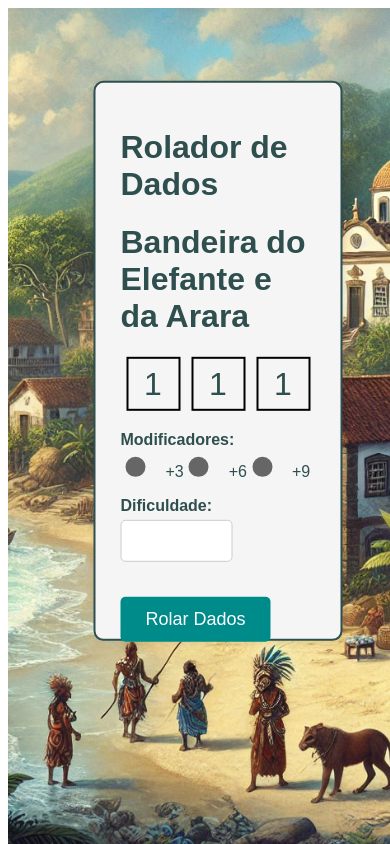
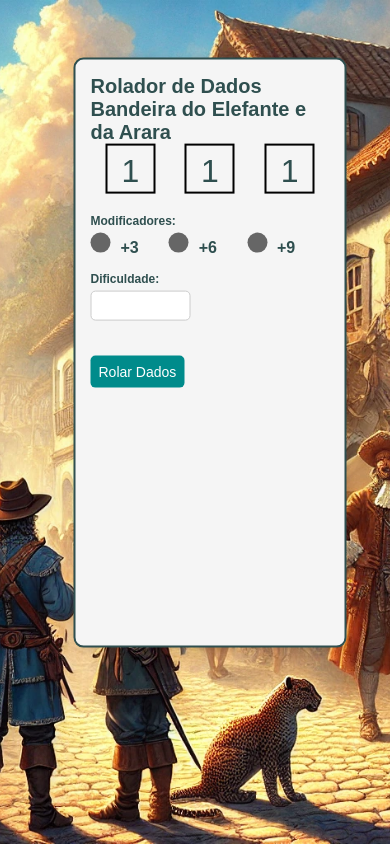
Before and after one commit to NahNathan/BEA-Roller, an Angular app: page / in a window 390 px wide. Built offline with nearby package versions, Linux system fonts and the light colour scheme.

Commit message:
Responsividade

```diff
--- a/src/app/app.component.css
+++ b/src/app/app.component.css
@@ -25,6 +25,12 @@
 .modContainer,
 .difContainer {
     margin-bottom: 15px;
+}
+
+.modContainer label{
+    margin-right: 30px;
+    margin-left: 0px;
+    font-weight: bold;
 }
 
 .difContainer input {
@@ -67,7 +73,7 @@ input[type="number"] {
 }
 
 .botaoRodar:hover {
-    background-color: darkslateblue;
+    background-color: green;
     transform: scale(1.05);
 }
 
@@ -98,15 +104,19 @@ input[type="radio"] {
 }
 
 input[type="radio"]:checked {
-    background-color: darkgreen;
+    background-color: green;
+}
+
+.radio-container {
+	display: flex;
+	align-items: center;
+}
+
+.radio-container label {
+	margin-right: 10px;
 }
 
 /* Estilos para o texto ao lado do botão */
-label {
-    margin-left: 10px;
-    font-weight: normal;
-}
-
 .full-background {
     height: 100dvh;
     width: 100dvw;
@@ -114,3 +124,32 @@ label {
 	background-size: cover;
 	background-position: center;
 }
+
+@media (max-width: 480px) {
+    .paginaContainer {
+        padding: 15px;
+        height: 70dvh;
+        width: 70dvw;
+      }
+
+      .paginaContainer h1 {
+        font-size: 20px;
+      }
+
+  .label {
+    font-size: 12px;
+  }
+
+  input[type="number"] {
+    width: 50px;
+  }
+
+  .botaoRodar {
+    padding: 8px;
+    font-size: 14px;
+  }
+
+  .resultado {
+    font-size: 18px;
+  }
+}
--- a/src/app/app.component.html
+++ b/src/app/app.component.html
@@ -10,7 +10,7 @@
     </div>
 
     <form>
-      <div class="modContainer">
+      <div class="modContainer ">
         <p class="label">Modificadores:</p>
         <input type="radio" name="Mod" id="Mod3" [(ngModel)]="modificador" value="3">
         <label for="Mod3">+3</label>
--- a/src/app/app.component.ts
+++ b/src/app/app.component.ts
@@ -24,8 +24,6 @@ export class AppComponent {
     'assets/images/BG2.png',
     'assets/images/BG3.png',
     'assets/images/BG4.png',
-    'assets/images/BG5.png',
-    'assets/images/BG6.png'
   ];
 
   // Armazenar a URL da imagem de background aleatória
--- a/src/styles.css
+++ b/src/styles.css
@@ -1 +1,10 @@
-/* You can add global styles to this file, and also import other style files */
+* {
+    margin: 0;
+    padding: 0;
+    box-sizing: border-box;
+  }
+
+  html, body {
+    width: 100%;
+    height: 100%;
+  }
```
Also changed, not shown: src/assets/images/BG7.png (added).
